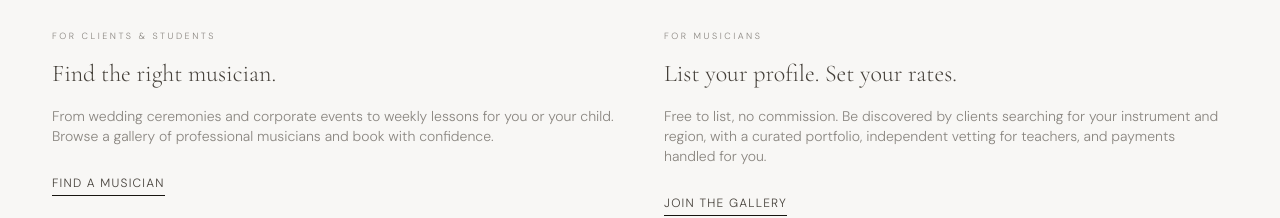
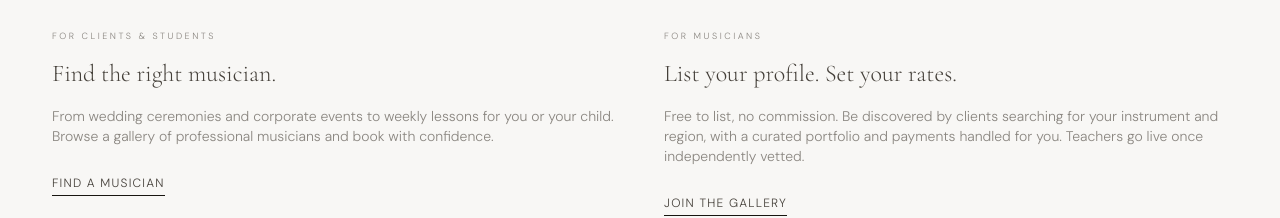
Before and after one commit to musiciangallery/Musician-Gallery, a Next.js app: page / in a window 1280 px wide. Shown: the part 1488-1706 px from the top of the page. Built offline with nearby package versions, Linux system fonts and the light colour scheme; no server answers; the database is empty.

Commit message:
Update page.tsx

```diff
--- a/src/app/page.tsx
+++ b/src/app/page.tsx
@@ -129,8 +129,8 @@ export default async function Home() {
             <p className="text-sm text-mid mb-6">
               Free to list, no commission. Be discovered by clients
               searching for your instrument and region, with a curated
-              portfolio, independent vetting for teachers, and payments
-              handled for you.
+              portfolio and payments handled for you. Teachers go live
+              once independently vetted.
             </p>
             <Link href="/join" className="text-xs tracking-[0.1em] uppercase border-b border-blk pb-1 hover:text-accent hover:border-accent">
               Join the gallery
```
